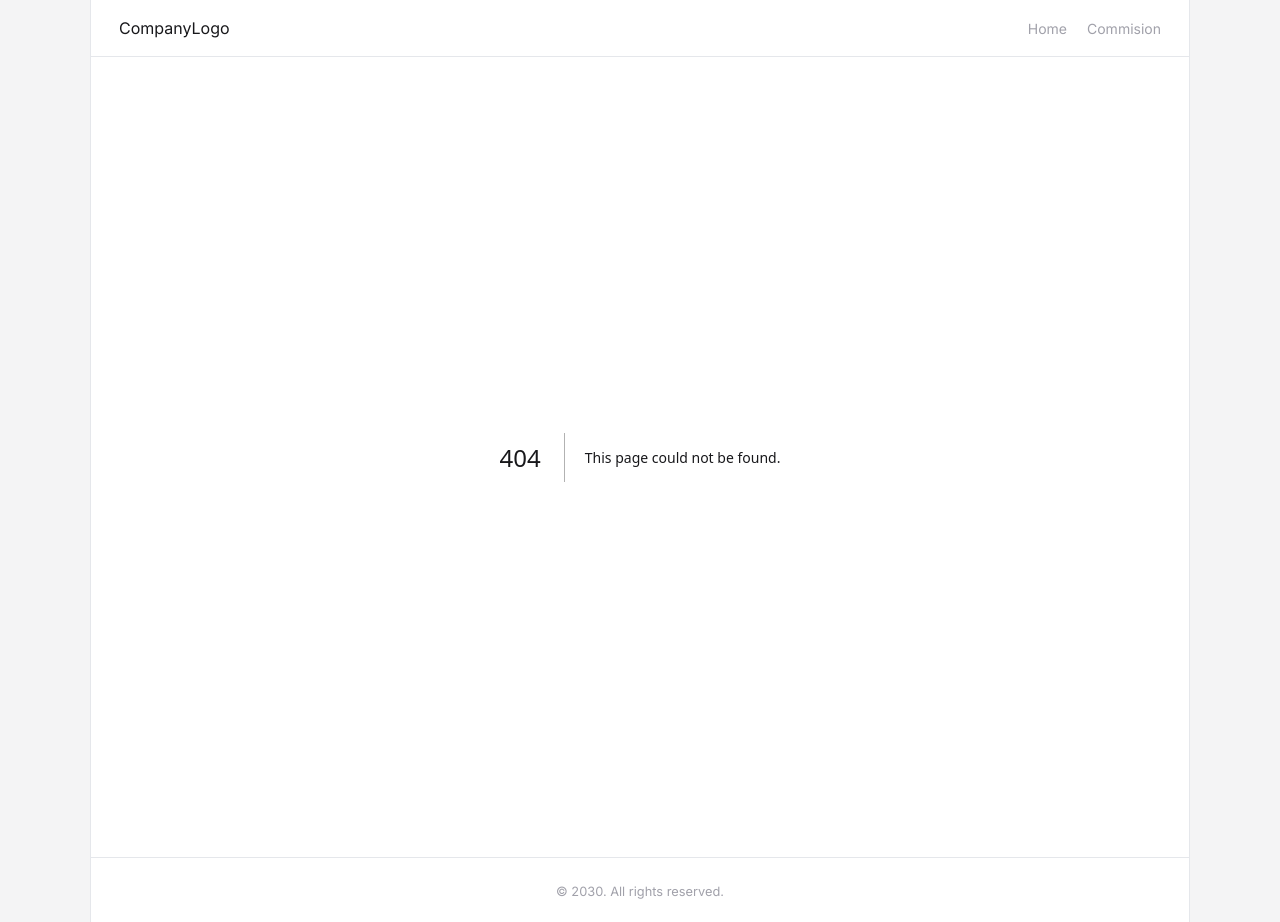
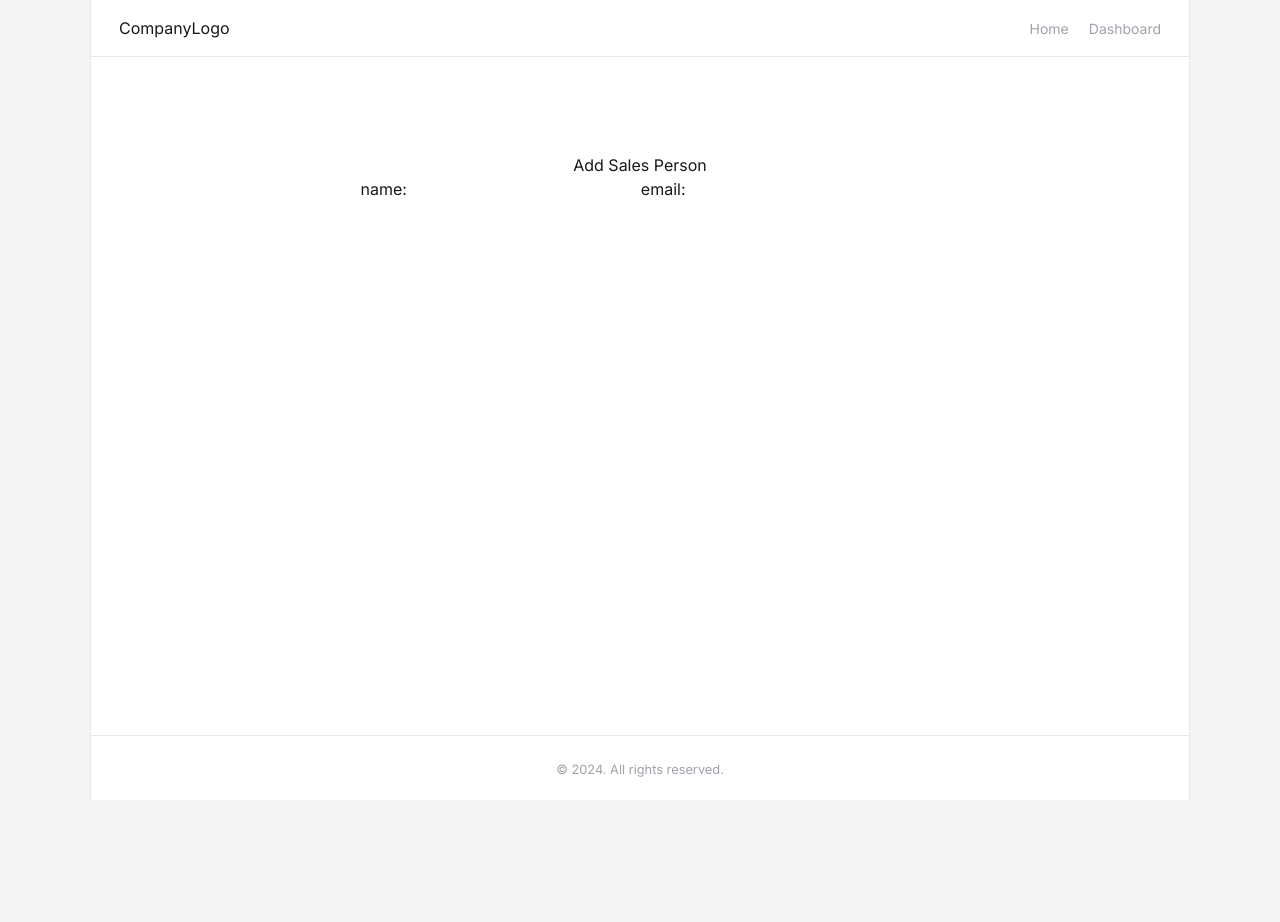
Before and after one commit to alexw005/realty-tracking, a Next.js app: page /salespersons in a window 1280 px wide. Before the commit this address had no page. After the commit the page ends 800 px from the top, so only its background shows below. Built offline with nearby package versions, Linux system fonts and the light colour scheme.

Commit message:
adding form

```diff
--- a/src/app/components/Footer.tsx
+++ b/src/app/components/Footer.tsx
@@ -1,7 +1,7 @@
 export default function Footer() {
     return (
         <footer className="mt-auto text-center text-zinc-400 py-5 px-7 border-t">
-            <small>&copy; 2030. All rights reserved.</small>
+            <small>&copy; 2024. All rights reserved.</small>
         </footer>
     );
 }
--- a/src/app/components/Header.tsx
+++ b/src/app/components/Header.tsx
@@ -9,8 +9,8 @@ const navLinks = [
         label: "Home",
     },
     {
-        href: "/commision",
-        label: "Commision",
+        href: "/dashboard",
+        label: "Dashboard",
     }
 
 ];
--- /dev/null
+++ b/src/app/components/InputText.tsx
@@ -0,0 +1,22 @@
+
+export type InpuTextProps = {
+    label: string
+}
+
+const InputText = (props: InpuTextProps) => {
+    return (
+        <label>
+            {props.label}:
+            <input type="text" name={props.label} />
+        </label>
+    )
+}
+
+export default InputText;
+// function InpuText(label: string) {
+//     return (
+
+//         <input type="text" name={label}></input>
+
+//     )
+// }
--- /dev/null
+++ b/src/app/components/SubmitButton.tsx
@@ -0,0 +1,14 @@
+'use client'
+
+import React from 'react'
+import { useFormStatus } from 'react-dom'
+
+export default function SubmitButton() {
+  const { pending } = useFormStatus()
+
+  return (
+    <button type="submit" disabled={pending}>
+      Add
+    </button>
+  )
+}
--- /dev/null
+++ b/src/app/salespersons/page.tsx
@@ -0,0 +1,21 @@
+'use client'
+import InputText from "../components/InputText";
+import { addSalesPersons } from "../server/actions";
+
+export default function Page() {
+    return (
+        <main>
+            <div className="flex flex-col  p-24 items-center justify-between ">
+                <h1 className="">Add Sales Person</h1>
+                <div>
+                    <form action={addSalesPersons}>
+
+                        <InputText label="name" />
+
+                        <InputText label="email" />
+                    </form>
+                </div>
+            </div>
+        </main>
+    )
+}
--- /dev/null
+++ b/src/app/server/actions.ts
@@ -0,0 +1,7 @@
+'use server'
+
+export async function addSalesPersons(formData: FormData) {
+
+    // const { name } = formData.get('name') as string;
+    console.log(formData);
+}
```
Also changed, not shown: package.json (+7 -5 lines), 1 other file (tests, documents, lock files or other folders).
